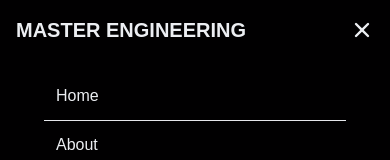
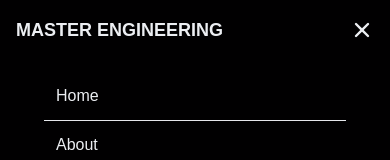
Before and after one commit to parham-mosadeq/infya, a Next.js app: page / in a window 390 px wide. Shown: the top 160 px of the page. Built offline with nearby package versions, Linux system fonts and the light colour scheme.

Commit message:
fix font size

```diff
--- a/src/components/layouts/Navbar.js
+++ b/src/components/layouts/Navbar.js
@@ -38,7 +38,7 @@ function Navbar() {
         {/* logo */}
         <div className='w-fit'>
           <Link
-            className='w-full text-xl font-extrabold tracking-wid '
+            className='w-full text-lg lg:text-xl font-extrabold tracking-wid '
             href={'/'}
           >
             MASTER ENGINEERING
```
